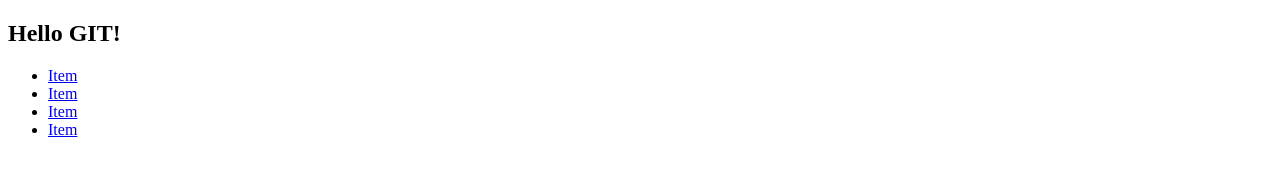
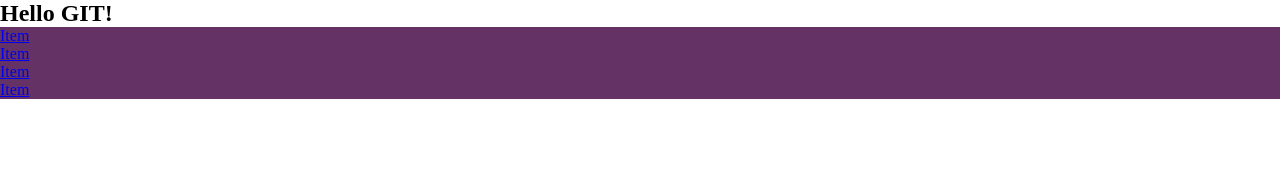
Before and after one commit to gorod27/Git_project, a plain HTML site: page index.html in a window 1280 px wide. Drawn offline with Linux system fonts and the light colour scheme.

Commit message:
Changed style.css and added .gitignore and README

```diff
--- a/index.html
+++ b/index.html
@@ -11,7 +11,7 @@
 
   <header>
     <h2>Hello GIT!</h2>
-    <nav>
+    <nav class="nav">
       <ul>
         <li><a href="#">Item</a></li>
         <li><a href="#">Item</a></li>
--- a/style.css
+++ b/style.css
@@ -0,0 +1,7 @@
+* {
+  margin: 0;
+  padding: 0;
+}
+.nav {
+  background-color:rgb(100,50,100);
+}
```
Also changed, not shown: 2 other files.
